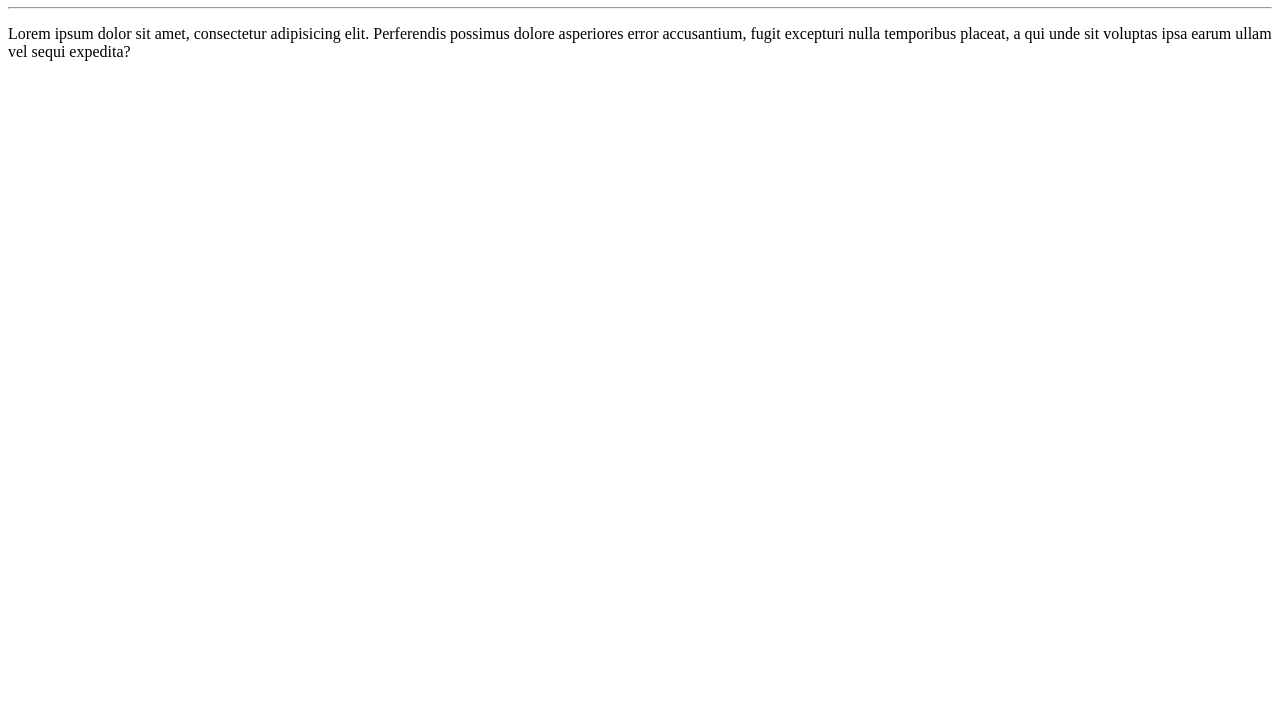
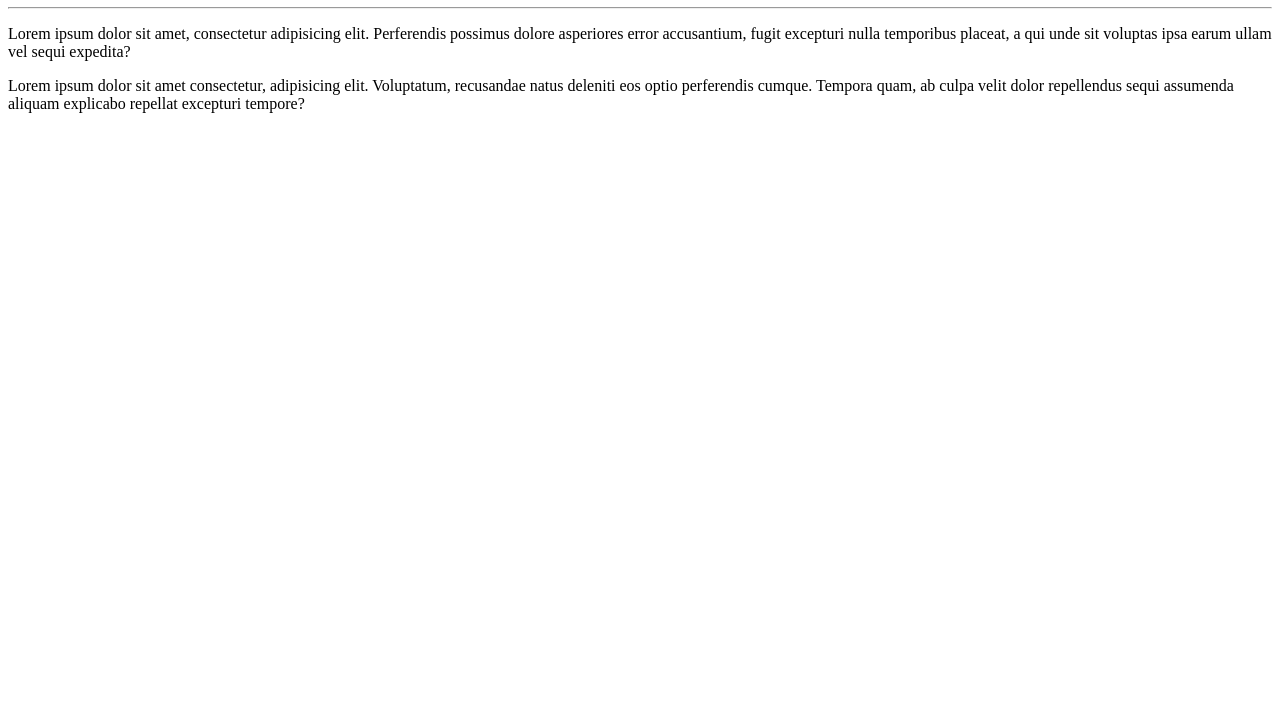
Before and after one commit to matheusBraga10/Ola-Mundo, a plain HTML site: page site-exemplo/index.html in a window 1280 px wide. Shown: the part 73-800 px from the top of the page. Drawn offline with Linux system fonts and the light colour scheme.

Commit message:
Adicionei um parágrafo

```diff
--- a/site-exemplo/index.html
+++ b/site-exemplo/index.html
@@ -10,5 +10,6 @@
     <h1>Olá, Mundo!</h1>
     <hr>
     <p>Lorem ipsum dolor sit amet, consectetur adipisicing elit. Perferendis possimus dolore asperiores error accusantium, fugit excepturi nulla temporibus placeat, a qui unde sit voluptas ipsa earum ullam vel sequi expedita?</p>
+    <p>Lorem ipsum dolor sit amet consectetur, adipisicing elit. Voluptatum, recusandae natus deleniti eos optio perferendis cumque. Tempora quam, ab culpa velit dolor repellendus sequi assumenda aliquam explicabo repellat excepturi tempore?</p>
 </body>
 </html>
```
